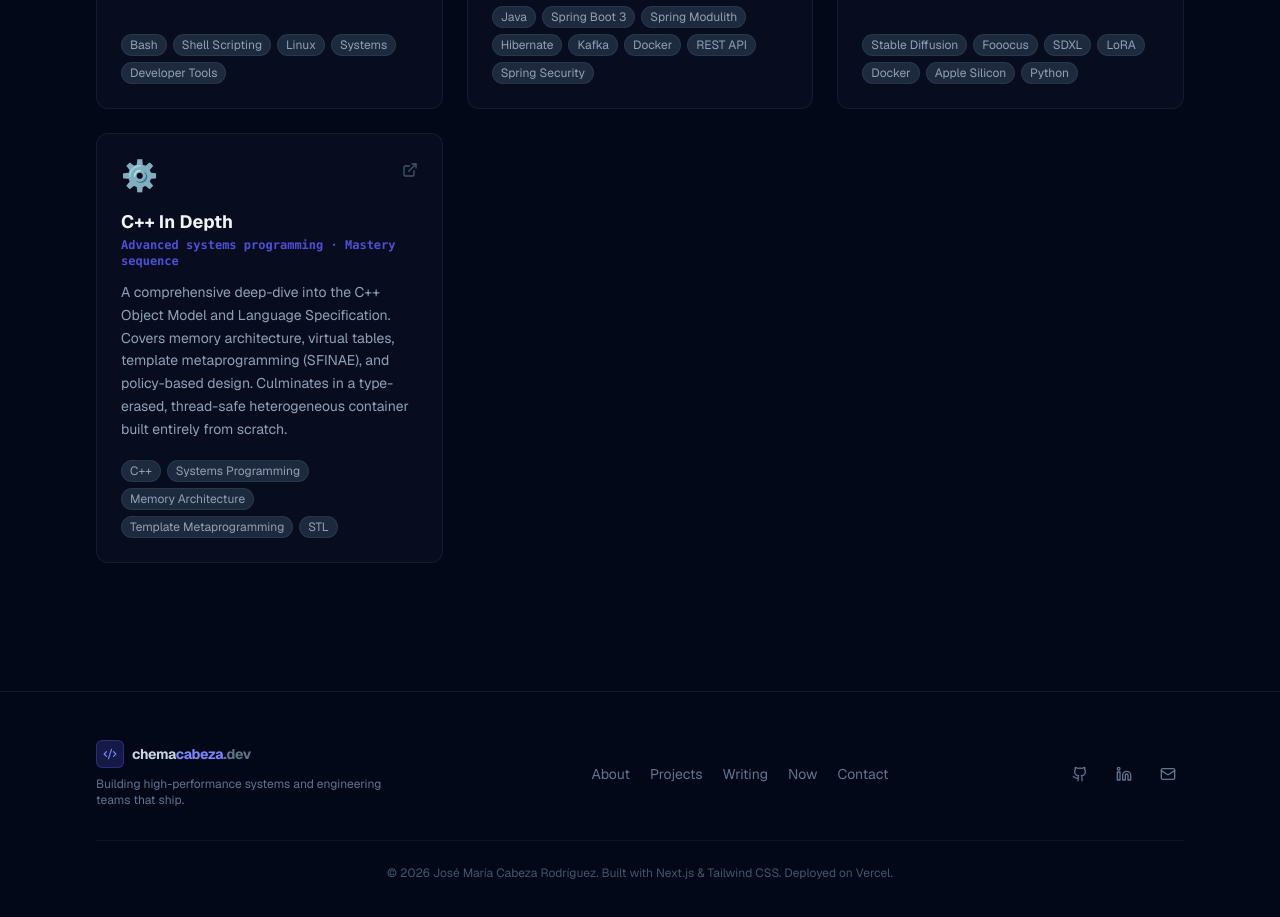
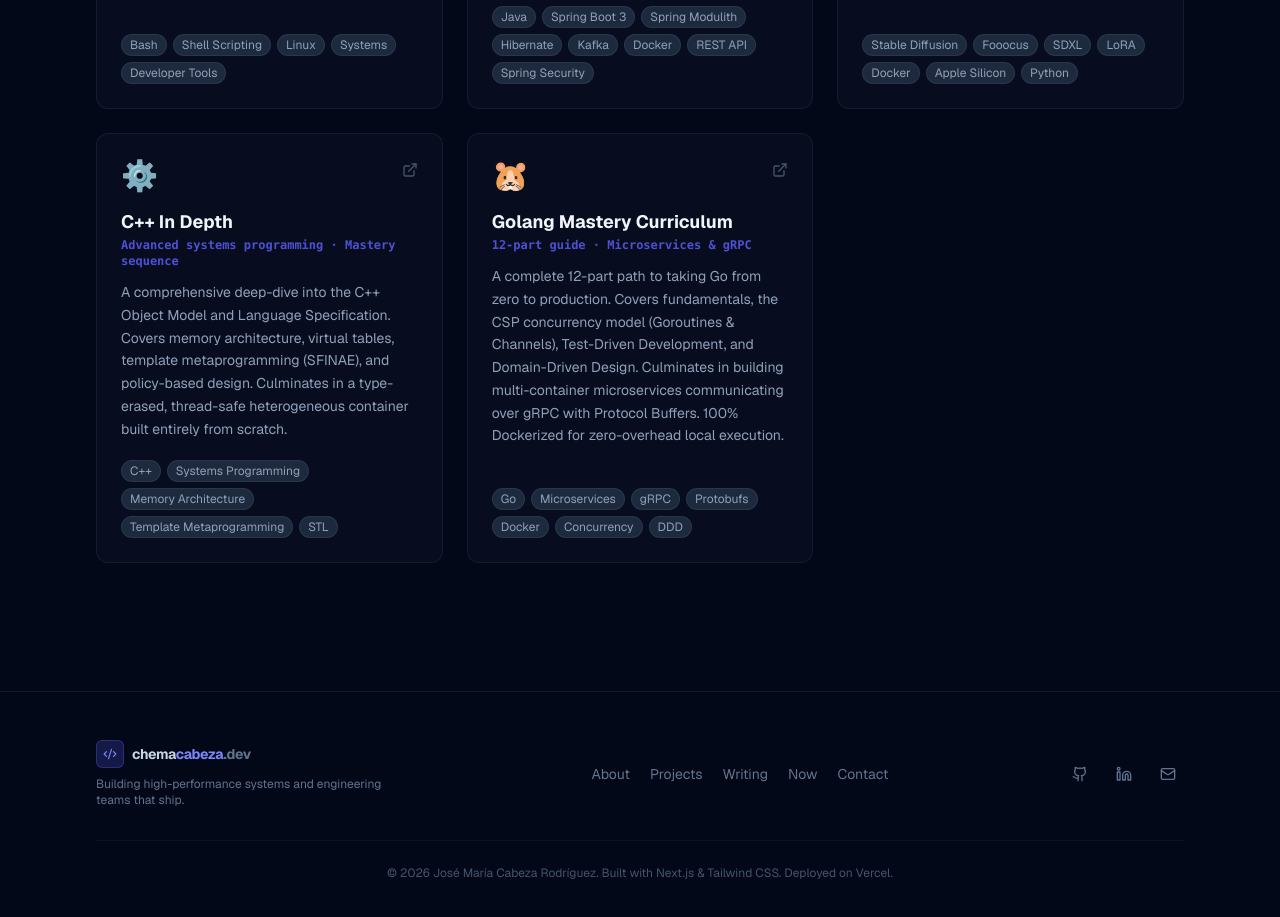
Before and after one commit to chemacabeza/chemacabeza-dev, a Next.js app: page /projects in a window 1280 px wide. Shown: the part 1780-2697 px from the top of the page. Built offline with nearby package versions, Linux system fonts and the light colour scheme.

Commit message:
feat: add Golang Mastery Curriculum project card

```diff
--- a/app/projects/page.tsx
+++ b/app/projects/page.tsx
@@ -83,6 +83,16 @@ const githubProjects = [
         description:
             "A comprehensive deep-dive into the C++ Object Model and Language Specification. Covers memory architecture, virtual tables, template metaprogramming (SFINAE), and policy-based design. Culminates in a type-erased, thread-safe heterogeneous container built entirely from scratch.",
         tags: ["C++", "Systems Programming", "Memory Architecture", "Template Metaprogramming", "STL"],
+    },
+    {
+        repo: "Golang",
+        url: "https://github.com/chemacabeza/my-github-projects/tree/master/Golang",
+        emoji: "🐹",
+        title: "Golang Mastery Curriculum",
+        subtitle: "12-part guide · Microservices & gRPC",
+        description:
+            "A complete 12-part path to taking Go from zero to production. Covers fundamentals, the CSP concurrency model (Goroutines & Channels), Test-Driven Development, and Domain-Driven Design. Culminates in building multi-container microservices communicating over gRPC with Protocol Buffers. 100% Dockerized for zero-overhead local execution.",
+        tags: ["Go", "Microservices", "gRPC", "Protobufs", "Docker", "Concurrency", "DDD"],
     },
 ];
 
```
